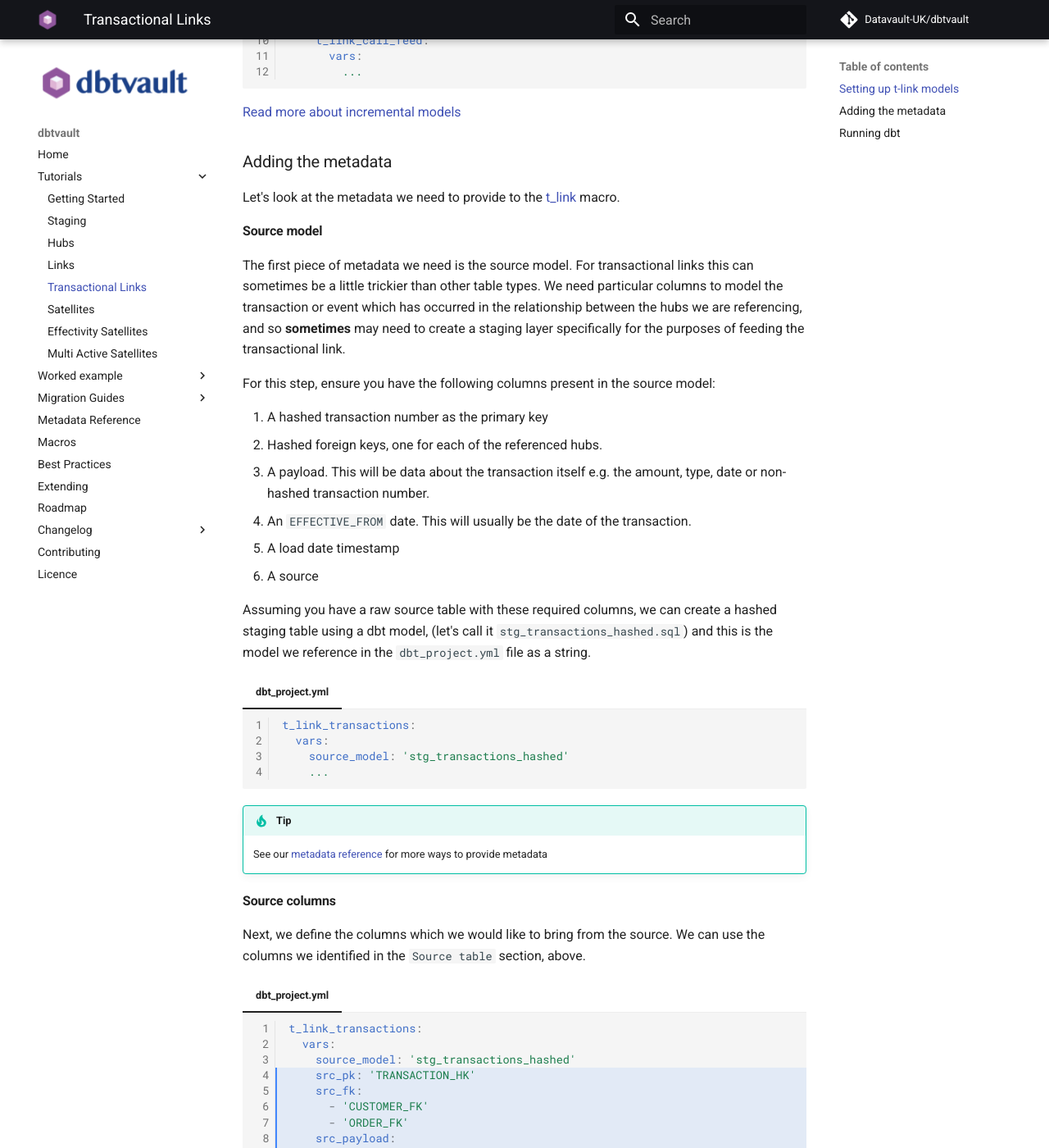
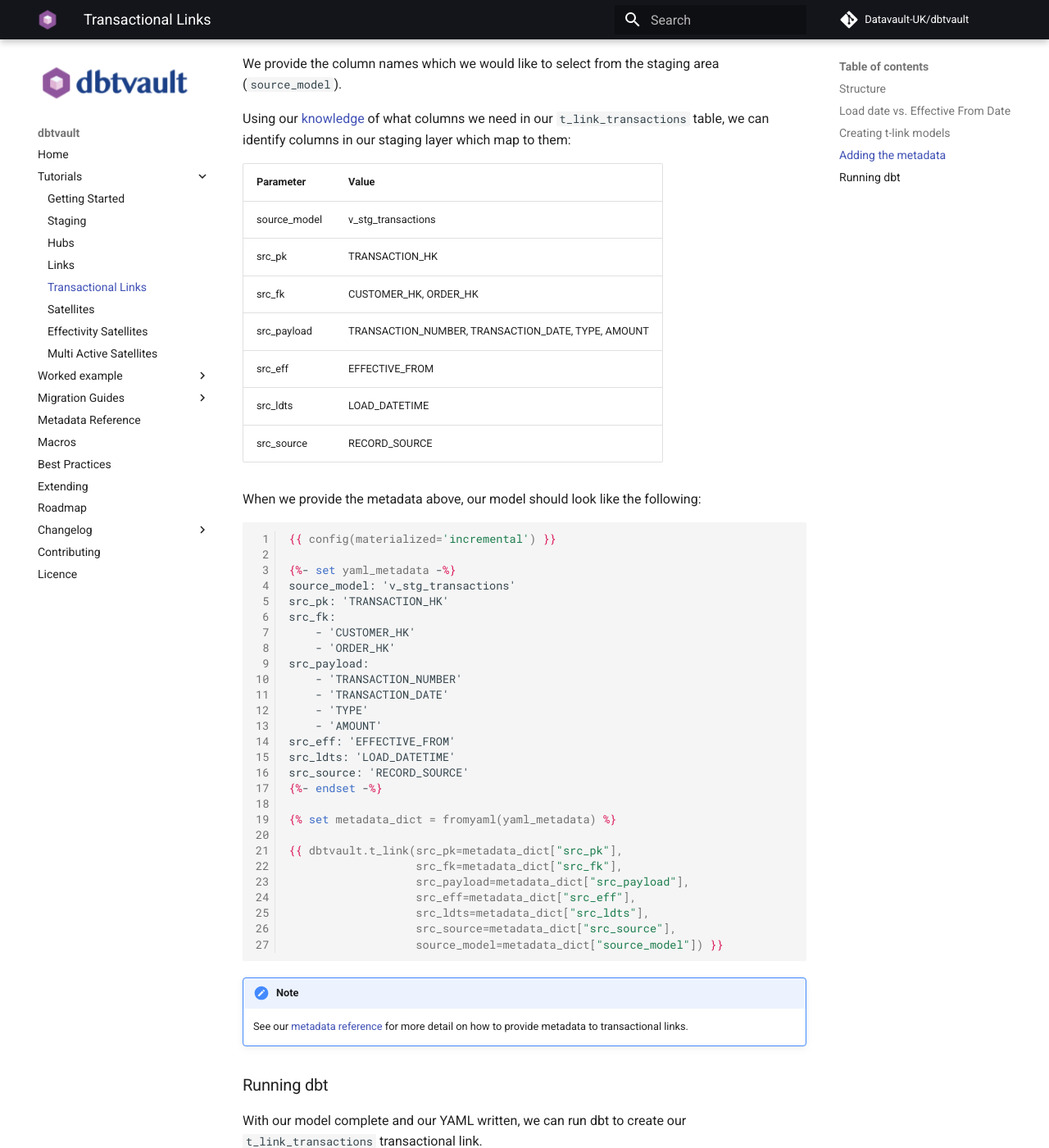
Before and after one commit to Datavault-UK/automate-dv-docs, an MkDocs documentation site: the page built from docs/tutorial/tut_t_links.md, in a window 1280 px wide and 1400 px high, scrolled down 1969 px. Shown: the whole window at 82% size. Built offline with MkDocs 1.6.1 and Material for MkDocs 9.7.7, drawn with Linux system fonts in a browser that asks for light colours; comment, search, counter and statistics services are not loaded; some of the changed text lies outside the part shown.

Commit message:
T-Link cleanup

````diff
--- a/docs/tutorial/tut_t_links.md
+++ b/docs/tutorial/tut_t_links.md
@@ -5,142 +5,119 @@
 are purchases, flights or emails; there is a record in the table for every event or transaction between the entities
 instead of just one record per relation.
 
-#### Structure
+### Structure
 
-Our transactional links will contain:
-
-##### Primary Key (src_pk)
+#### Primary Key (src_pk)
 A primary key (or surrogate key) which is usually a hashed representation of the natural key.
 For t-links, we take the natural keys (prior to hashing) represented by the foreign key columns below
 and create a hash on a concatenation of them.
 
-##### Foreign Keys (src_fk)
+#### Foreign Keys (src_fk)
 Foreign keys referencing the primary key for each hub referenced in the t-link (2 or more depending on the number of hubs
 referenced)
 
-##### Payload (src_payload) - optional
+#### Payload (src_payload) - optional
 A t-link payload consists of concrete data for the transaction record. This could be
 a transaction number, an amount paid, transaction type or more. The payload will contain all the
 concrete data for a transaction. This field is optional because you may want to model your transactions as a T-Link, and multiple satellites (off of the T-Link).
 This modelling approach can be useful if there are many fields, and these fields comprise multiple rates of change or types of data.
 
-##### Effective From (src_eff)
+#### Effective From (src_eff)
 An effectivity date. Usually called `EFFECTIVE_FROM`, this column is the business effective date of a
 transaction record. It records that a record is valid from a specific point in time. For a t-link, this
 is usually the date on which the transaction occurred.
 
-##### Load date (src_ldts)
+#### Load date (src_ldts)
 A load date or load date timestamp. this identifies when the record first gets loaded into the database.
 
-##### Record Source (src_source)
+#### Record Source (src_source)
 The source for the record. This can be a code which is assigned to a source name in an external lookup table,
 or a string directly naming the source system.
 
-!!! note
-    `LOAD_DATE` is the time the record that gets loaded into the database. `EFFECTIVE_FROM` is different and may hold a
-    different value, especially if there is a batch processing delay between when a business event happens, and the
-    record arriving in the database for load. Having both dates allows us to ask the questions 'what did we know when'
-    and 'what happened when' using the `LOAD_DATE` and `EFFECTIVE_FROM` date accordingly.
+### Load date vs. Effective From Date
+`LOAD_DATE` is the time the record is loaded into the database. `EFFECTIVE_FROM` is different,
+holding the business effectivity date of the record (i.e. When it actually happened in the real world) and will usually
+hold a different value, especially if there is a batch processing delay between when a business event happens and the
+record arriving in the database for load. Having both dates allows us to ask the questions 'what did we know when'
+and 'what happened when' using the `LOAD_DATE` and `EFFECTIVE_FROM` date accordingly.
 
-### Setting up t-link models
+The `EFFECTIVE_FROM` field is **not** part of the Data Vault 2.0 standard, and as such it is an optional field, however,
+in our experience we have found it useful for processing and applying business rules in downstream business vault, for
+use in presentation layers.
+
+### Creating t-link models
 
 Create a new dbt model as before. We'll call this one `t_link_transactions`.
 
 === "t_link_transactions.sql"
 
     ```jinja
-    {{ dbtvault.t_link(var('src_pk'), var('src_fk'), var('src_payload'),
-                       var('src_eff'), var('src_ldts'), var('src_source'),
-                       var('source_model'))                                }}
+    {{ dbtvault.t_link(src_pk=src_pk, src_fk=src_fk, src_payload=src_payload,
+                       src_eff=src_eff, src_ldts=src_ldts, src_source=src_source,
+                       source_model=source_model)                                 }}
     ```
 
 To create a t-link model, we simply copy and paste the above template into a model named after the t-link we
 are creating. dbtvault will generate a t-link using parameters provided in the next steps.
 
-Transactional links should use the incremental materialization, as we load and add new records to the existing data set.
+#### Materialisation
 
-We recommend setting the `incremental` materialization on all of your t-links using the `dbt_project.yml` file:
-
-=== "dbt_project.yml"
-
-    ```yaml
-    models:
-      my_dbtvault_project:
-       t_links:
-        materialized: incremental
-        tags:
-          - t_link
-        t_link_transactions:
-          vars:
-            ...
-        t_link_call_feed:
-          vars:
-            ...
-    ```
-
-[Read more about incremental models](https://docs.getdbt.com/docs/building-a-dbt-project/building-models/configuring-incremental-models/)
+The recommended materialisation for **t-links** is `incremental`, as we load and add new records to the existing data set.
 
 ### Adding the metadata
 
-Let's look at the metadata we need to provide to the [t_link](../macros.md#t_link) macro.
+Let's look at the metadata we need to provide to the [t-link macro](../macros.md#t_link).
 
-#### Source model
+We provide the column names which we would like to select from the staging area (`source_model`).
 
-The first piece of metadata we need is the source model. For transactional links this can sometimes be a little
-trickier than other table types. We need particular columns to model the transaction or event which has occurred in the
-relationship between the hubs we are referencing, and so **sometimes** may need to create a staging layer specifically for the
-purposes of feeding the transactional link.
+Using our [knowledge](#structure) of what columns we need in our `t_link_transactions` table, we can identify columns in our
+staging layer which map to them:
 
-For this step, ensure you have the following columns present in the source model:
+| Parameter      | Value                                              |
+| -------------- | -------------------------------------------------- |
+| source_model   | v_stg_transactions                                 |
+| src_pk         | TRANSACTION_HK                                     |
+| src_fk         | CUSTOMER_HK, ORDER_HK                              |
+| src_payload    | TRANSACTION_NUMBER, TRANSACTION_DATE, TYPE, AMOUNT |
+| src_eff        | EFFECTIVE_FROM                                     |
+| src_ldts       | LOAD_DATETIME                                      |
+| src_source     | RECORD_SOURCE                                      |
 
-1. A hashed transaction number as the primary key
-2. Hashed foreign keys, one for each of the referenced hubs.
-3. A payload. This will be data about the transaction itself e.g. the amount, type, date or non-hashed transaction number.
-4. An `EFFECTIVE_FROM` date. This will usually be the date of the transaction.
-5. A load date timestamp
-6. A source
+When we provide the metadata above, our model should look like the following:
 
-Assuming you have a raw source table with these required columns, we can create a hashed staging table
-using a dbt model, (let's call it `stg_transactions_hashed.sql`) and this is the model we reference in the
-`dbt_project.yml` file as a string.
+```jinja
+{{ config(materialized='incremental') }}
 
-=== "dbt_project.yml"
+{%- set yaml_metadata -%}
+source_model: 'v_stg_transactions'
+src_pk: 'TRANSACTION_HK'
+src_fk:
+    - 'CUSTOMER_HK'
+    - 'ORDER_HK'
+src_payload:
+    - 'TRANSACTION_NUMBER'
+    - 'TRANSACTION_DATE'
+    - 'TYPE'
+    - 'AMOUNT'
+src_eff: 'EFFECTIVE_FROM'
+src_ldts: 'LOAD_DATETIME'
+src_source: 'RECORD_SOURCE'
+{%- endset -%}
 
-    ```yaml
-    t_link_transactions:
-      vars:
-        source_model: 'stg_transactions_hashed'
-        ...
-    ```
+{% set metadata_dict = fromyaml(yaml_metadata) %}
 
-!!! tip
-    See our [metadata reference](../metadata.md#hubs) for more ways to provide metadata
+{{ dbtvault.t_link(src_pk=metadata_dict["src_pk"],
+                   src_fk=metadata_dict["src_fk"],
+                   src_payload=metadata_dict["src_payload"],
+                   src_eff=metadata_dict["src_eff"],
+                   src_ldts=metadata_dict["src_ldts"],
+                   src_source=metadata_dict["src_source"],
+                   source_model=metadata_dict["source_model"]) }}
+```
 
-
-#### Source columns
-
-Next, we define the columns which we would like to bring from the source.
-We can use the columns we identified in the `Source table` section, above.
-
-=== "dbt_project.yml"
-
-    ```yaml hl_lines="4 5 6 7 8 9 10 11 12 13 14 15"
-    t_link_transactions:
-      vars:
-        source_model: 'stg_transactions_hashed'
-        src_pk: 'TRANSACTION_HK'
-        src_fk:
-          - 'CUSTOMER_FK'
-          - 'ORDER_FK'
-        src_payload:
-          - 'TRANSACTION_NUMBER'
-          - 'TRANSACTION_DATE'
-          - 'TYPE'
-          - 'AMOUNT'
-        src_eff: 'EFFECTIVE_FROM'
-        src_ldts: 'LOAD_DATE'
-        src_source: 'SOURCE'
-    ```
+!!! Note
+    See our [metadata reference](../metadata.md#transactional-links) for more detail on how to provide metadata to
+    transactional links.
 
 ### Running dbt
 
@@ -150,9 +127,9 @@
 
 And our table will look like this:
 
-| TRANSACTION_HK  | CUSTOMER_FK | ORDER_FK  | TRANSACTION_NUMBER | TYPE | AMOUNT  | EFFECTIVE_FROM | LOAD_DATE    | SOURCE |
-| --------------- | ----------- | --------- | ------------------ | ---- | ------- | -------------- | ------------ | ------ |
-| BDEE76...       | CA02D6...   | CF97F1... | 123456789101       | CR   | 100.00  | 1993-01-28     | 1993-01-29   | 2      |
-| .               | .           | .         | .                  | .    | .       | .              | .            | .      |
-| .               | .           | .         | .                  | .    | .       | .              | .            | .      |
-| E0E7A8...       | F67DF4...   | 2C95D4... | 123456789104       | CR   | 678.23  | 1993-01-28     | 1993-01-29   | 2      |
+| TRANSACTION_HK  | CUSTOMER_HK | ORDER_HK  | TRANSACTION_NUMBER | TYPE | AMOUNT  | EFFECTIVE_FROM | LOAD_DATETIME            | SOURCE |
+| --------------- | ----------- | --------- | ------------------ | ---- | ------- | -------------- | ------------------------ | ------ |
+| BDEE76...       | CA02D6...   | CF97F1... | 123456789101       | CR   | 100.00  | 1993-01-28     | 1993-01-01 00:00:00.000  | 2      |
+| .               | .           | .         | .                  | .    | .       | .              | .                        | 2      |
+| .               | .           | .         | .                  | .    | .       | .              | .                        | 2      |
+| E0E7A8...       | F67DF4...   | 2C95D4... | 123456789104       | CR   | 678.23  | 1993-01-28     | 1993-01-01 00:00:00.000  | 2      |
````
Also changed, not shown: docs/best_practices.md (+1 -0 lines), docs/tutorial/tut_eff_satellites.md (+11 -0 lines), docs/tutorial/tut_links.md (+0 -2 lines), docs/tutorial/tut_satellites.md (+10 -10 lines), docs/tutorial/tut_staging.md (+6 -6 lines).
